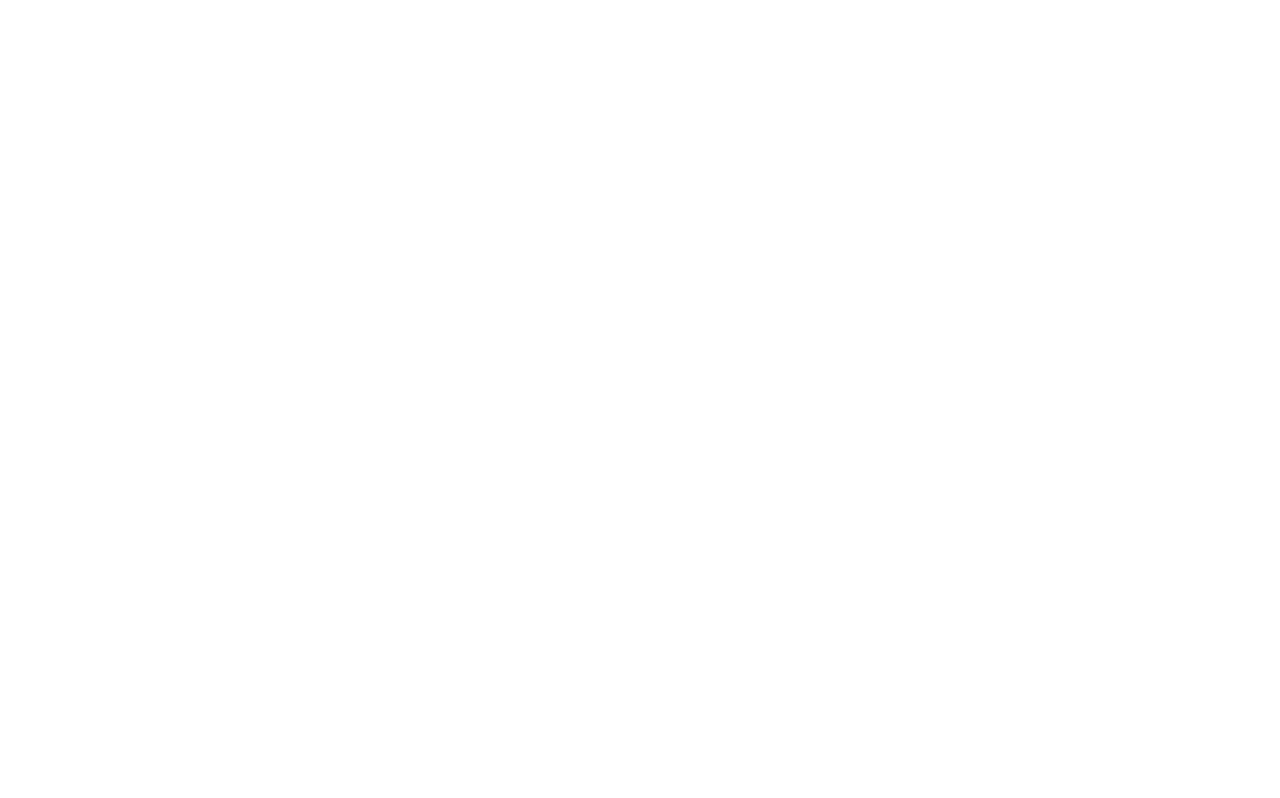
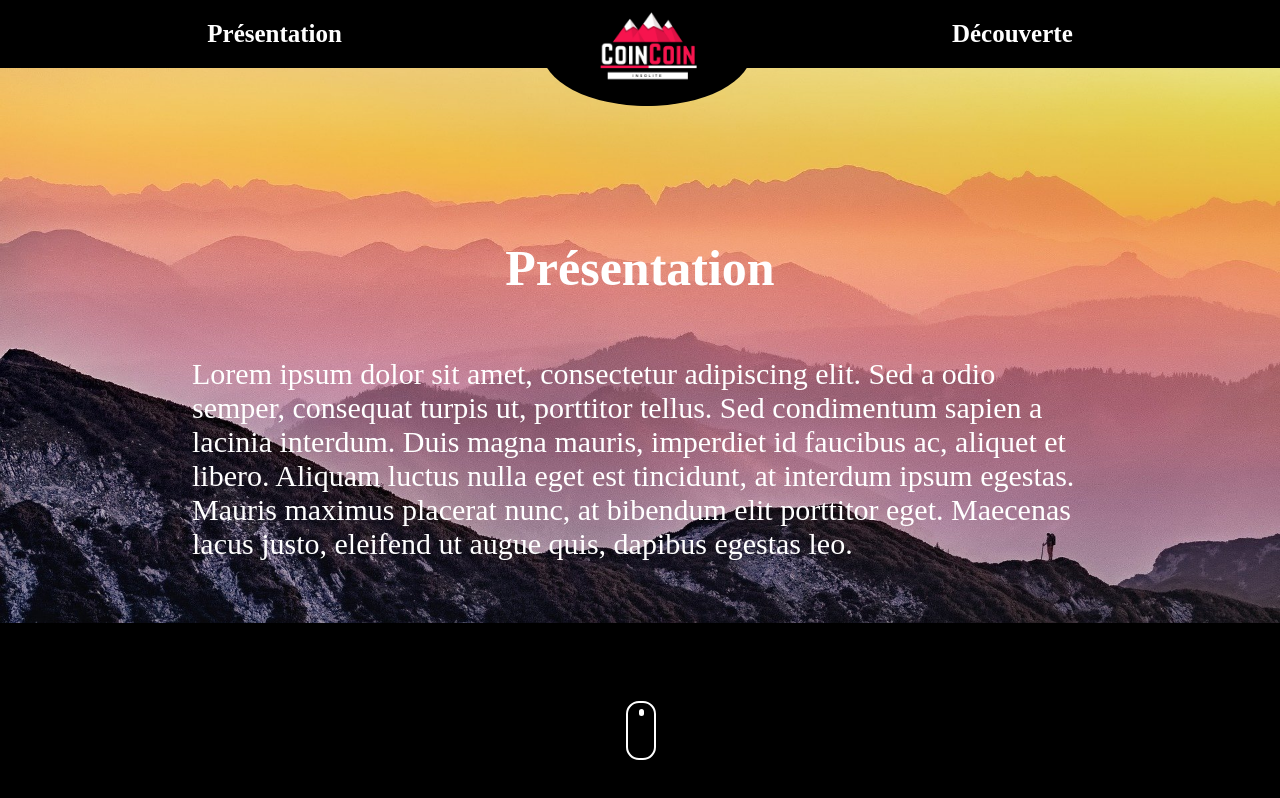
Before and after one commit to combemorel/coincoininsolite, a plain HTML site: page index.html in a window 1280 px wide. Drawn offline with Linux system fonts and the light colour scheme; files that its build step writes are made by us from their sources.

Commit message:
debut Code

```diff
--- a/css/style.css
+++ b/css/style.css
@@ -0,0 +1,119 @@
+* {
+    margin:0;
+}
+html {
+    min-height: 100%;
+    width: 100%;
+    overflow-x: hidden;
+    background-color: black;
+}
+h1 , a , p{
+  color: #FFFF;
+}
+
+h1{
+  font-size: 50px;
+  margin-bottom:60px ;
+
+}
+
+
+
+
+
+
+
+
+
+.header{
+  top:0;
+  left: 0;
+  position: fixed;
+  display: flex;
+  justify-content: center;
+  align-items: center;
+  background-color: black;
+  height:68px;
+  width: 100%;
+}
+
+.header a {
+  z-index: 2;
+  text-decoration: none;
+  font-size: 25px;
+  font-weight: bold;
+}
+.header img {
+  position: relative;
+  top: 20px;
+  margin: 0px 200px;
+  width: 110px;
+  background-color: black;
+  padding: 0px 50px 0px;
+  border-radius: 50%;
+}
+
+.contentPres{
+  height:900px;
+  width:100%;
+
+}
+
+
+.content{
+  display: flex;
+  flex-direction: column;
+  justify-content: center;
+  align-items: center;
+  width: 100%;
+  height: 100vh;
+  background-size:cover;
+  background-repeat: no-repeat;
+  background-position-y: -200px;
+  background-image: url(/img/mountains-3605113_1920.jpg);
+}
+.content p {
+  font-size: 30px;
+  width: 70%;
+}
+
+
+
+
+
+.mouse {
+    display: block;
+    margin: 0 auto;
+    width: 26px;
+    height: 55px;
+    border-radius: 13px;
+    border: 2px solid white;
+    background-color: black;
+    bottom: 40px;
+    position: absolute;
+    left: 50%;
+    margin-left: -14px;
+}
+.mouse span {
+      display: block;
+      margin: 6px auto;
+      width: 3px;
+      height: 5px;
+      border-radius: 4px;
+      background: white;
+      border: 1px solid transparent;
+      animation-duration: 1s;
+      animation-fill-mode: both;
+      animation-iteration-count: infinite;
+      animation-name: scroll;
+  }
+@keyframes scroll {
+    0% {
+      opacity: 1;
+      transform: translateY(0);
+    }
+    100% {
+      opacity: 0;
+      transform: translateY(20px);
+    }
+  }
--- a/index.html
+++ b/index.html
@@ -4,16 +4,29 @@
     <meta charset="UTF-8">
     <meta name="viewport" content="width=device-width, initial-scale=1.0">
     <meta http-equiv="X-UA-Compatible" content="ie=edge">
-    <link rel="stylesheet" href="css/style.css">
-    <title>CoinCoinInsolites</title>
+    <title>Document</title>
+    <link rel="stylesheet" href="style.css">
 </head>
 <body>
-    <header>
 
+    <header class="header">
+        <a href="#">Présentation</a>
+        <a href="#"><img src="img/logoCoinCoin.png" alt=""></a>
+        <a href="#">Découverte</a>
     </header>
-    <main>
+    <div class="content">
+        <h1>Présentation</h1>
+        <p>Lorem ipsum dolor sit amet, consectetur adipiscing elit. Sed a odio semper, consequat turpis ut, porttitor tellus. Sed condimentum sapien a lacinia interdum. Duis magna mauris, imperdiet id faucibus ac, aliquet et libero. Aliquam luctus nulla eget est tincidunt, at interdum ipsum egestas. Mauris maximus placerat nunc, at bibendum elit porttitor eget. Maecenas lacus justo, eleifend ut augue quis, dapibus egestas leo.</p>
+        <div class="mouse">
+            <span></span>
+        </div>
+    </div>
+    <div class="contentPres">
 
-    </main>
+
+    </div>
+
+
 
 </body>
 </html>
```
Also changed, not shown: img/logoCoinCoin.png (added), img/logoCoinCoinSansFond.png (added), img/mountains-3605113_1920.jpg (added).
